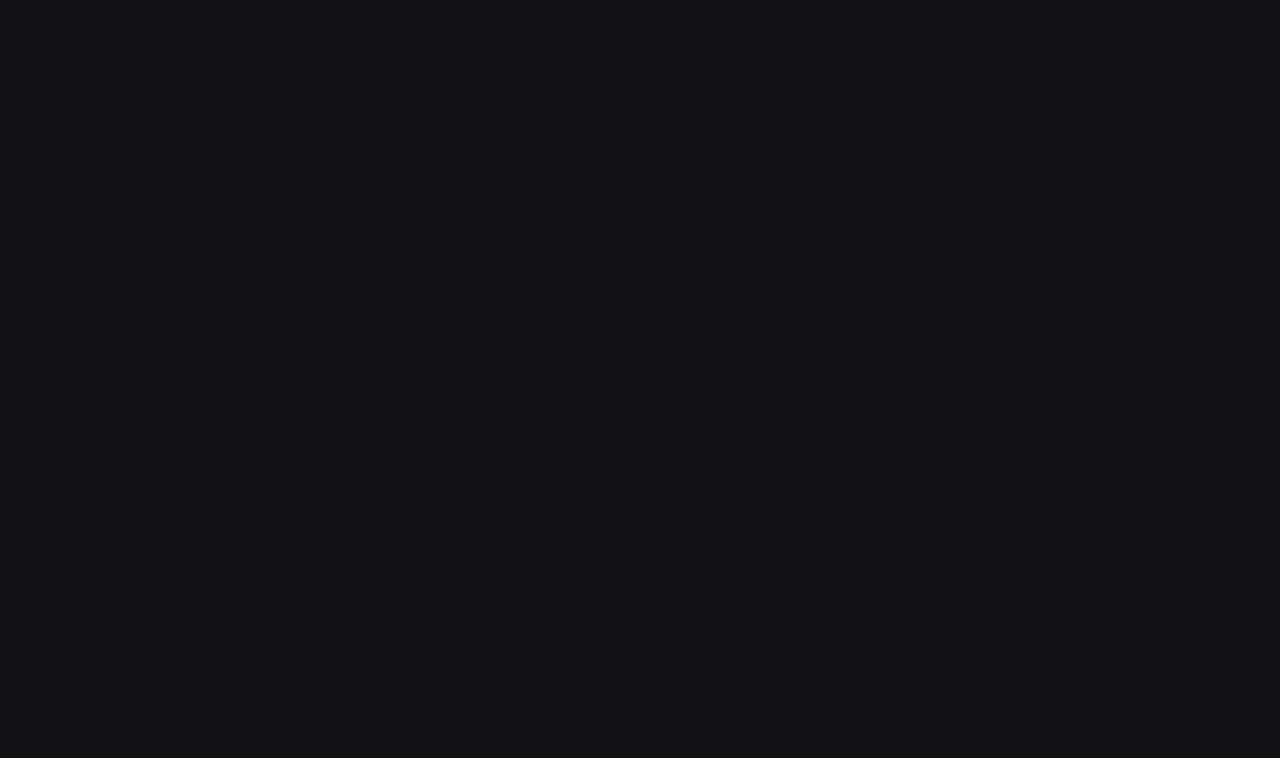
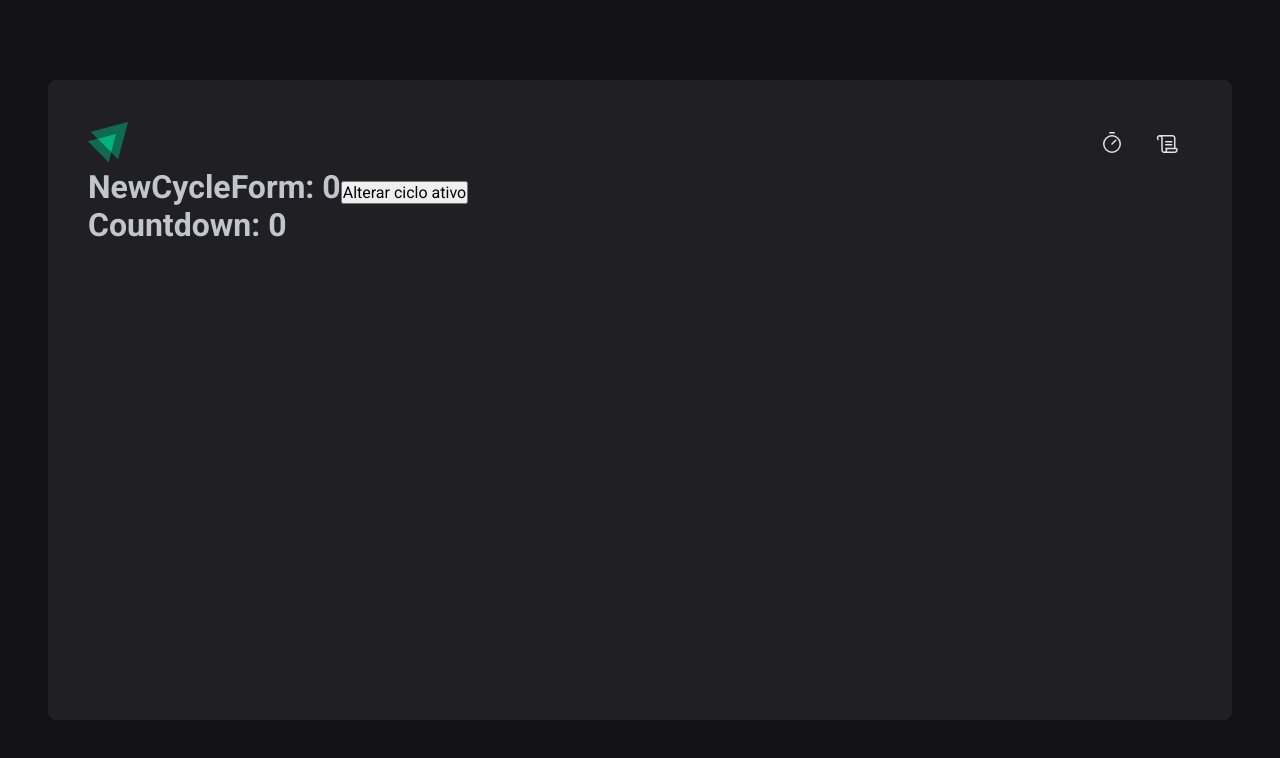
Before and after one commit to renanvzd/ignite-timer-pomodoro, a React (Vite) app: page /context in a window 1280 px wide. Before the commit this address had no page. Shown: the top 758 px of the page. Built offline with nearby package versions, Linux system fonts and the light colour scheme.

Commit message:
ContextApi

```diff
--- a/src/Router.tsx
+++ b/src/Router.tsx
@@ -1,6 +1,7 @@
 import { Route, Routes } from 'react-router-dom'
 import { DefaultLayout } from './layouts/DefaultLayout'
 import { History } from './pages/History'
+import { ContextApi } from './pages/ContextApi'
 import { Home } from './pages/Home'
 
 export function Router() {
@@ -10,6 +11,7 @@
         {/* Rotas encadeadas. No caso acima, todas as rotas que comecam com / receberao as caracteristicas do componente <DefaultLayout /> */}
         <Route path="/" element={<Home />} />
         <Route path="/history" element={<History />} />
+        <Route path="/context" element={<ContextApi />} />
       </Route>
     </Routes>
   )
--- /dev/null
+++ b/src/pages/ContextApi/index.tsx
@@ -0,0 +1,37 @@
+import { createContext, useContext, useState } from 'react'
+
+const CyclesContext = createContext({} as any)
+
+function NewCycleForm() {
+  const { activeCycle, setActiveCycle } = useContext(CyclesContext)
+
+  return (
+    <h1>
+      NewCycleForm: {activeCycle}
+      <button
+        onClick={() => {
+          setActiveCycle(activeCycle + 1)
+        }}
+      >
+        Alterar ciclo ativo
+      </button>
+    </h1>
+  )
+}
+
+function Countdown() {
+  const { activeCycle } = useContext(CyclesContext)
+  return <h1>Countdown: {activeCycle}</h1>
+}
+
+export function ContextApi() {
+  const [activeCycle, setActiveCycle] = useState(0)
+  return (
+    <CyclesContext.Provider value={{ activeCycle, setActiveCycle }}>
+      <div>
+        <NewCycleForm />
+        <Countdown />
+      </div>
+    </CyclesContext.Provider>
+  )
+}
```
